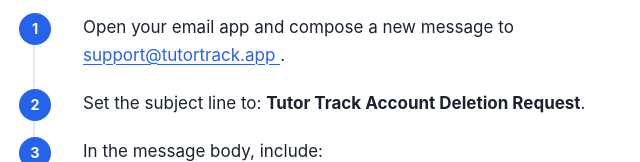
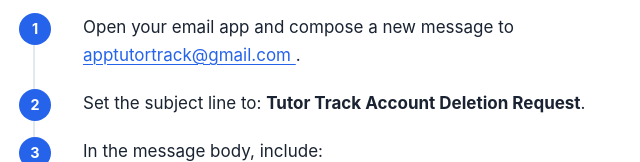
Before and after one commit to jainp2590/tutor-track-policies, a plain HTML site: page data-deletion/index.html in a window 1280 px wide. Shown: the part 612-774 px from the top of the page, 296-936 px from the left. Drawn offline with Linux system fonts and the light colour scheme.

Commit message:
added static pages

```diff
--- a/data-deletion/index.html
+++ b/data-deletion/index.html
@@ -58,8 +58,8 @@
         <ol class="steps">
           <li>
             Open your email app and compose a new message to
-            <a href="mailto:support@tutortrack.app?subject=Tutor%20Track%20Account%20Deletion%20Request">
-              support@tutortrack.app
+            <a href="mailto:apptutortrack@gmail.com?subject=Tutor%20Track%20Account%20Deletion%20Request">
+              apptutortrack@gmail.com
             </a>.
           </li>
           <li>
@@ -88,7 +88,7 @@
         <p>
           <a
             class="button button-primary"
-            href="mailto:support@tutortrack.app?subject=Tutor%20Track%20Account%20Deletion%20Request&amp;body=Registered%20email%3A%20%0ARole%20(teacher%20or%20student)%3A%20%0A%0APlease%20delete%20my%20Tutor%20Track%20account%20and%20associated%20personal%20data."
+            href="mailto:apptutortrack@gmail.com?subject=Tutor%20Track%20Account%20Deletion%20Request&amp;body=Registered%20email%3A%20%0ARole%20(teacher%20or%20student)%3A%20%0A%0APlease%20delete%20my%20Tutor%20Track%20account%20and%20associated%20personal%20data."
           >
             Email deletion request
           </a>
@@ -198,7 +198,7 @@
           </li>
           <li>
             <strong>Other requests:</strong> Email
-            <a href="mailto:support@tutortrack.app">support@tutortrack.app</a>
+            <a href="mailto:apptutortrack@gmail.com">apptutortrack@gmail.com</a>
             and describe what you would like removed.
           </li>
         </ul>
@@ -214,7 +214,7 @@
         <h2>Questions</h2>
         <p>
           For privacy questions or help with deletion, contact
-          <a href="mailto:support@tutortrack.app">support@tutortrack.app</a>.
+          <a href="mailto:apptutortrack@gmail.com">apptutortrack@gmail.com</a>.
           See also our <a href="../privacy-policy/">Privacy Policy</a>.
         </p>
       </article>
```
Also changed, not shown: index.html (+1 -1 lines), privacy-policy/index.html (+4 -4 lines).
